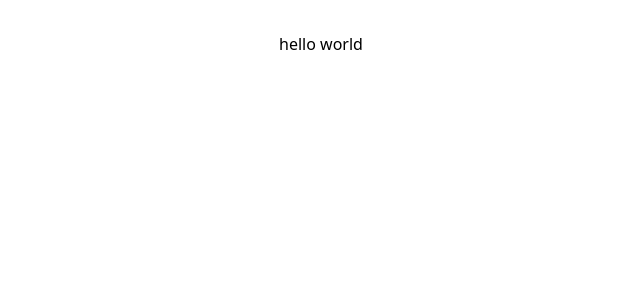
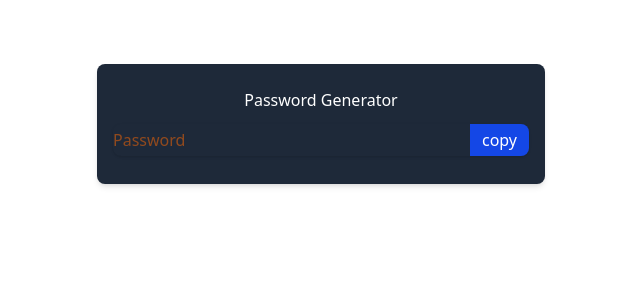
Before and after one commit to RazerWale/05PasswordGenerator, a React (Vite) app: page / in a window 1280 px wide. Shown: the top 300 px of the page, without its empty margins (319-959 px from the left). Built offline with nearby package versions, Linux system fonts and the light colour scheme.

Commit message:
password generator layout

```diff
--- a/src/App.jsx
+++ b/src/App.jsx
@@ -1,7 +1,29 @@
 import "./App.css";
+import { useState } from "react";
 
 function App() {
-  return <>hello world</>;
+  const [length, setLength] = useState(8);
+  const [numberAllowed, setNumberAllowed] = useState(false);
+  const [charAllowed, setCharAllowed] = useState(false);
+  const [password, setPassword] = useState("");
+
+  return (
+    <div className="w-full max-w-md mx-auto shadow-md rounded-lg px-4 py-3 my-8 bg-gray-800 text-orange-500">
+      <h1 className="text-white text-center my-3">Password Generator</h1>
+      <div className="flex shadow rounded-lg overflow-hidden mb-4 ">
+        <input
+          type="text"
+          value={password}
+          className="outline-none w-full py-1 [x-3"
+          placeholder="Password"
+          readOnly
+        />
+        <button className="outline-none bg-blue-700 text-white px-3 py-0.5 shrink-0">
+          copy
+        </button>
+      </div>
+    </div>
+  );
 }
 
 export default App;
```
